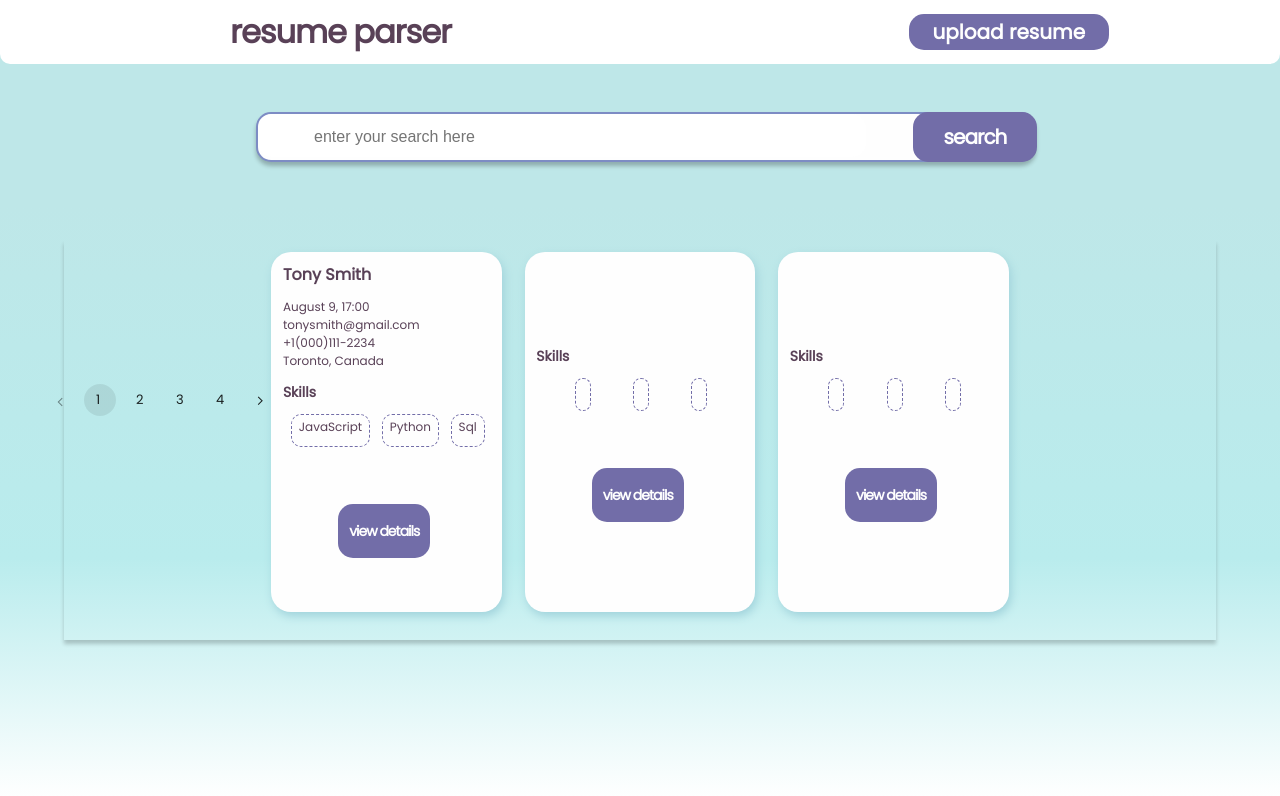
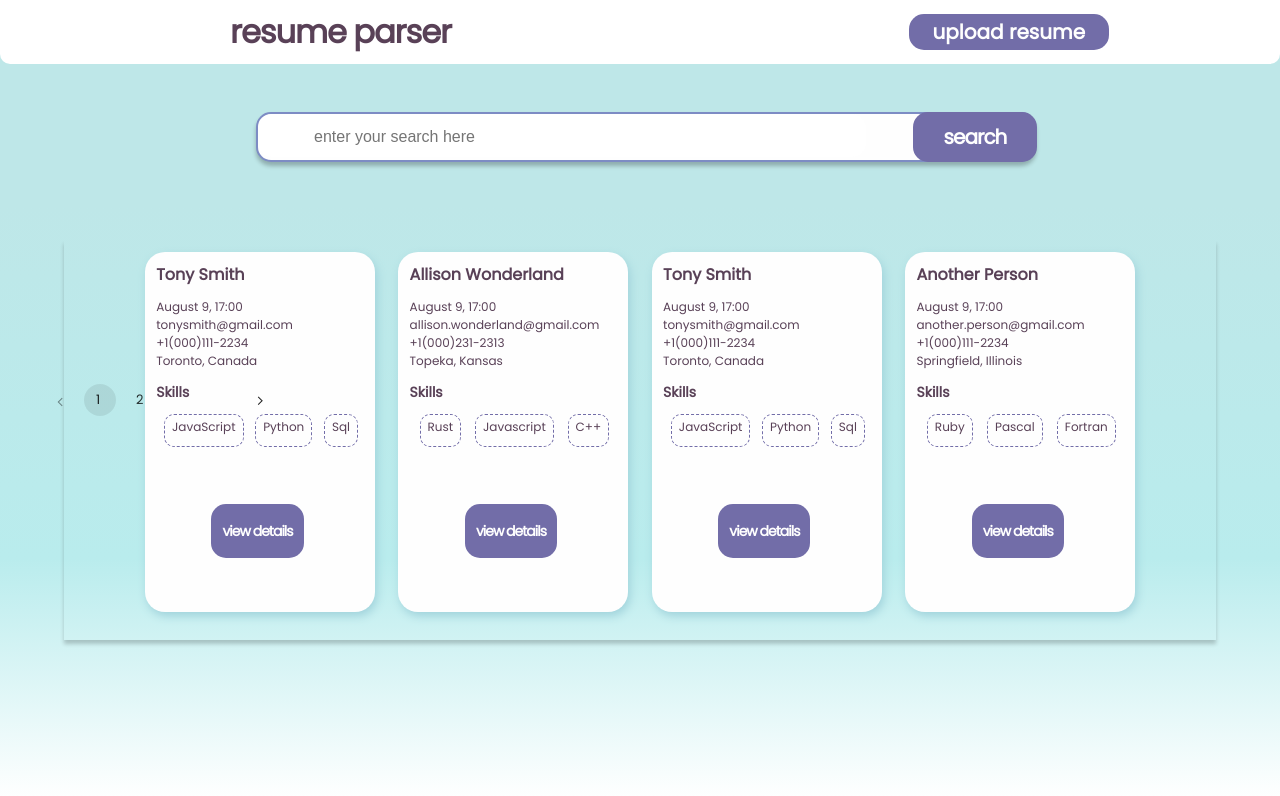
Before and after one commit to RRay6/react-resume-dashboard, a React (Create React App) app: page / in a window 1280 px wide. Shown: the top 796 px of the page. Built offline with nearby package versions, Linux system fonts and the light colour scheme.

Commit message:
Add more ResumeTiles

```diff
--- a/src/App.js
+++ b/src/App.js
@@ -66,8 +66,39 @@ function App() {
           skill2="Python"
           skill3="Sql"
         />
-        <ResumeTile testClick={testClick}/>
-        <ResumeTile testClick={testClick}/>
+        <ResumeTile
+          testClick={testClick}
+          name="Allison Wonderland"
+          birthday="August 9, 17:00"
+          email="allison.wonderland@gmail.com"
+          phone="+1(000)231-2313"
+          location="Topeka, Kansas"
+          skill1="Rust"
+          skill2="Javascript"
+          skill3="C++"
+        />
+        <ResumeTile
+          testClick={testClick}
+          name="Tony Smith"
+          birthday="August 9, 17:00"
+          email="tonysmith@gmail.com"
+          phone="+1(000)111-2234"
+          location="Toronto, Canada"
+          skill1="JavaScript"
+          skill2="Python"
+          skill3="Sql"
+        />
+        <ResumeTile
+          testClick={testClick}
+          name="Another Person"
+          birthday="August 9, 17:00"
+          email="another.person@gmail.com"
+          phone="+1(000)111-2234"
+          location="Springfield, Illinois"
+          skill1="Ruby"
+          skill2="Pascal"
+          skill3="Fortran"
+        />
       </div>
 
 
```
